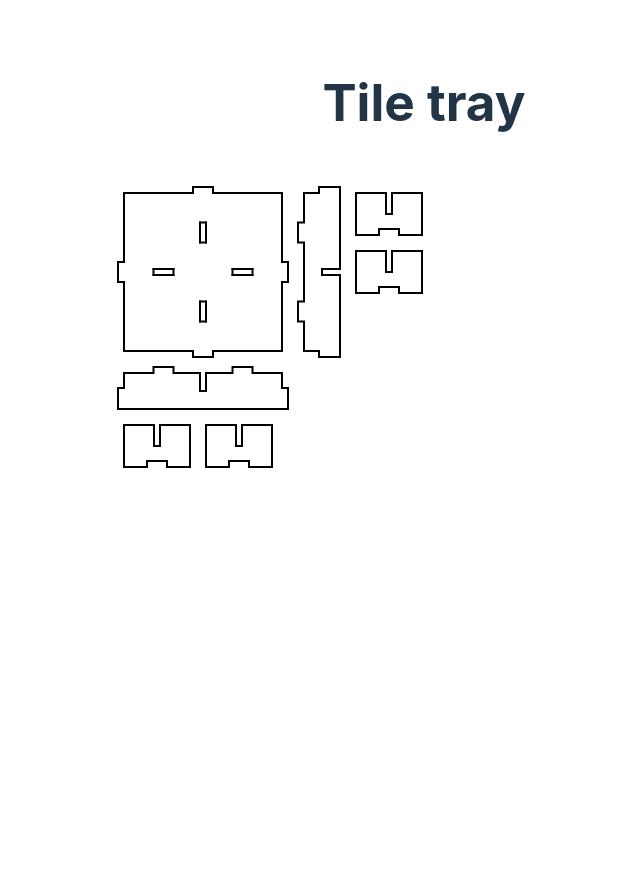
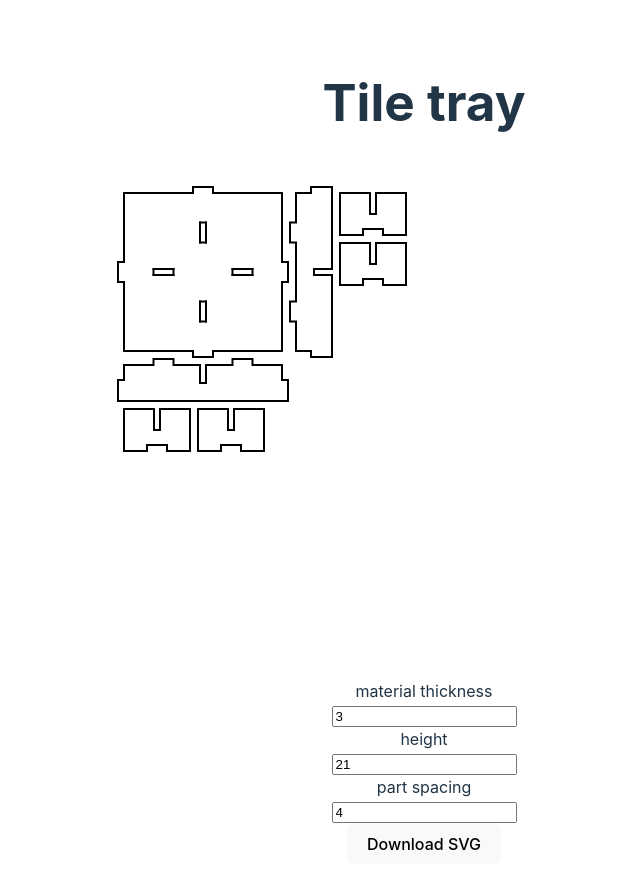
Before and after one commit to jacobcarpenter/box-maker, a React (Vite) app: page /box-maker/tile-tray in a window 1280 px wide. Shown: the top 888 px of the page, without its empty margins (216-856 px from the left). Before the commit the page ends 800 px from the top, so only its background shows below. Built offline with nearby package versions, Linux system fonts and the light colour scheme.

Commit message:
refactors for reuse

```diff
--- a/src/App.jsx
+++ b/src/App.jsx
@@ -1,37 +1,13 @@
-import { useReducer, useRef } from 'react';
+import { useReducer } from 'react';
 import { BoxParts } from './BoxParts';
 import { PropertyEditor } from './PropertyEditor';
+import { useDownloadSVG } from './useDownloadSVG';
 
 function App() {
-	const invisibleDownloadLink = useRef(null);
-
 	const [model, handleModelChange] = useReducer(applyChange, null, initModel);
 	const { box, partSpacing, zoom } = model;
 
-	const handleSave = async () => {
-		const aDownload = invisibleDownloadLink.current;
-
-		const { renderToStaticMarkup } = await import('react-dom/server');
-
-		const staticRendering = renderToStaticMarkup(
-			<BoxParts forExport box={box} partSpacing={partSpacing} />
-		);
-
-		// revoke last object url (safe to revoke `null`) before assigning a new one
-		URL.revokeObjectURL(aDownload.href);
-		aDownload.href = URL.createObjectURL(
-			new Blob(
-				[
-					`<svg width="500mm" height="500mm" viewBox="0 0 500 500">${staticRendering}</svg>`,
-				],
-				{
-					type: 'image/svg+xml',
-				}
-			)
-		);
-
-		aDownload.click();
-	};
+	const [invisibleDownloadLink, handleDownload] = useDownloadSVG();
 
 	return (
 		<section>
@@ -68,10 +44,36 @@ function App() {
 				</div>
 				<div>
 					<PropertyEditor
+						editableProperties={editableProperties}
 						model={model}
 						onChange={handleModelChange}
-						onSave={handleSave}
-					/>
+					>
+						{/* TODO: move zoom control somewhere else */}
+						<div>
+							<label>
+								<input
+									type="checkbox"
+									checked={model.zoom}
+									onChange={(e) => {
+										handleModelChange({ zoom: e.target.checked });
+									}}
+								/>{' '}
+								zoom
+							</label>
+						</div>
+
+						<div sx={{ marginTop: '16px' }}>
+							<button
+								onClick={() =>
+									handleDownload(() => (
+										<BoxParts forExport box={box} partSpacing={partSpacing} />
+									))
+								}
+							>
+								Download SVG
+							</button>
+						</div>
+					</PropertyEditor>
 				</div>
 			</div>
 		</section>
@@ -79,6 +81,47 @@ function App() {
 }
 
 export default App;
+
+const editableProperties = [
+	{
+		title: 'material thickness',
+		getValue: (model) => model.box.materialThickness,
+		makePartial: (materialThickness) => ({ box: { materialThickness } }),
+		precision: 0.001,
+		step: 0.5,
+	},
+	{
+		title: 'width',
+		getValue: (model) => model.box.width,
+		makePartial: (width) => ({ box: { width } }),
+		precision: 0.001,
+		step: 10,
+	},
+	{
+		title: 'length',
+		getValue: (model) => model.box.length,
+		makePartial: (length) => ({ box: { length } }),
+		precision: 0.001,
+		step: 10,
+	},
+	{
+		title: 'depth',
+		getValue: (model) => model.box.depth,
+		makePartial: (depth) => ({ box: { depth } }),
+		precision: 0.001,
+		step: 10,
+	},
+	{
+		title: 'divider count',
+		getValue: (model) => model.box.dividerCount,
+		makePartial: (dividerCount) => ({ box: { dividerCount } }),
+	},
+	{
+		title: 'part spacing',
+		getValue: (model) => model.partSpacing,
+		makePartial: (partSpacing) => ({ partSpacing }),
+	},
+];
 
 const defaultModel = {
 	box: {
--- a/src/BoxParts.jsx
+++ b/src/BoxParts.jsx
@@ -1,7 +1,7 @@
 import { createContext, useContext } from 'react';
 import { squiggle, tabbed, divided } from './path-util';
 
-const ExportContext = createContext(false);
+export const ExportContext = createContext(false);
 
 export function BoxParts({ box, partSpacing, forExport }) {
 	// shorthand declarations for better prettier formatting
--- a/src/PropertyEditor.jsx
+++ b/src/PropertyEditor.jsx
@@ -3,7 +3,12 @@ import { NumberInput } from './NumberInput';
 
 const ModelChangeContext = createContext();
 
-export function PropertyEditor({ model, onChange, onSave }) {
+export function PropertyEditor({
+	editableProperties,
+	model,
+	onChange,
+	children,
+}) {
 	const formId = useId();
 
 	const modelChangeContextValue = useMemo(
@@ -32,75 +37,23 @@ export function PropertyEditor({ model, onChange, onSave }) {
 						columnGap: '1em',
 					}}
 				>
-					<NumberProperty
-						title="material thickness"
-						value={model.box.materialThickness}
-						makeModelPartial={(value) => ({
-							box: { materialThickness: value },
-						})}
-						precision={0.001}
-						step={0.5}
-					/>
-
-					<NumberProperty
-						title="width"
-						value={model.box.width}
-						makeModelPartial={(value) => ({ box: { width: value } })}
-						precision={0.001}
-						step={10}
-					/>
-
-					<NumberProperty
-						title="length"
-						value={model.box.length}
-						makeModelPartial={(value) => ({ box: { length: value } })}
-						precision={0.001}
-						step={10}
-					/>
-
-					<NumberProperty
-						title="depth"
-						value={model.box.depth}
-						makeModelPartial={(value) => ({ box: { depth: value } })}
-						precision={0.001}
-					/>
-
-					<NumberProperty
-						title="divider count"
-						value={model.box.dividerCount}
-						makeModelPartial={(value) => ({ box: { dividerCount: value } })}
-					/>
-
-					<NumberProperty
-						title="part spacing"
-						value={model.partSpacing}
-						makeModelPartial={(value) => ({ partSpacing: value })}
-					/>
+					{editableProperties.map(({ getValue, ...props }, i) => (
+						<NumberProperty key={i} value={getValue(model)} {...props} />
+					))}
 				</div>
 
-				{/* TODO: move zoom controls somewhere else */}
-				<div>
-					<label>
-						<input
-							type="checkbox"
-							checked={model.zoom}
-							onChange={(e) => {
-								onChange({ zoom: e.target.checked });
-							}}
-						/>{' '}
-						zoom
-					</label>
-				</div>
-
-				<div sx={{ marginTop: '24px' }}>
-					<button onClick={onSave}>Download SVG</button>
-				</div>
+				{children}
 			</ModelChangeContext.Provider>
 		</form>
 	);
 }
 
-function NumberProperty({ title, value, makeModelPartial, ...props }) {
+function NumberProperty({
+	title,
+	value,
+	makePartial: makeModelPartial,
+	...props
+}) {
 	const { formId, onChange } = useContext(ModelChangeContext);
 	const id = `${formId}-${title.replace(' ', '-')}`;
 
--- a/src/TileTray.jsx
+++ b/src/TileTray.jsx
@@ -1,21 +1,24 @@
+import { useReducer } from 'react';
 import { TileTrayParts } from './TileTrayParts';
+import { PropertyEditor } from './PropertyEditor';
+import { useDownloadSVG } from './useDownloadSVG';
 
 export function TileTray() {
-	const partSpacing = 8;
+	const [model, handleModelChange] = useReducer(applyChange, null, initModel);
 
-	const thickness = 3;
-
-	const tileAreaSize = 38;
-	const sideSize = 33;
-	const height = 21;
-
-	const tabLength = 10;
-	const tabGap = 15;
+	const [invisibleDownloadLink, handleDownload] = useDownloadSVG();
 
 	return (
 		<section>
+			<a
+				ref={invisibleDownloadLink}
+				download="tray.svg"
+				sx={{ display: 'none' }}
+			/>
 			<h1>Tile tray</h1>
 
+			<div sx={{ display: 'flex', flexDirection: 'column' }}>
+				<div>
 					<svg
 						width={640}
 						height={500}
@@ -27,17 +30,100 @@ export function TileTray() {
 						<g transform="scale(2,2)">
 							<g transform="translate(10,10)">
 								<TileTrayParts
-							partSpacing={partSpacing}
-							thickness={thickness}
+									partSpacing={model.partSpacing}
+									thickness={model.tray.materialThickness}
 									tileAreaSize={tileAreaSize}
 									sideSize={sideSize}
-							height={height}
+									height={model.tray.height}
 									tabLength={tabLength}
 									tabGap={tabGap}
 								/>
 							</g>
 						</g>
 					</svg>
+				</div>
+				<div>
+					<PropertyEditor
+						editableProperties={editableProperties}
+						model={model}
+						onChange={handleModelChange}
+					>
+						<div sx={{ marginTop: '24px' }}>
+							<button
+								onClick={() =>
+									handleDownload(() => (
+										<TileTrayParts
+											forExport
+											partSpacing={model.partSpacing}
+											thickness={model.tray.materialThickness}
+											tileAreaSize={tileAreaSize}
+											sideSize={sideSize}
+											height={model.tray.height}
+											tabLength={tabLength}
+											tabGap={tabGap}
+										/>
+									))
+								}
+							>
+								Download SVG
+							</button>
+						</div>
+					</PropertyEditor>
+				</div>
+			</div>
 		</section>
 	);
 }
+
+const editableProperties = [
+	{
+		title: 'material thickness',
+		getValue: (model) => model.tray.materialThickness,
+		makePartial: (materialThickness) => ({ tray: { materialThickness } }),
+		precision: 0.001,
+		step: 0.5,
+	},
+	{
+		title: 'height',
+		getValue: (model) => model.tray.height,
+		makePartial: (height) => ({ tray: { height } }),
+		precision: 0.001,
+		step: 10,
+	},
+	{
+		title: 'part spacing',
+		getValue: (model) => model.partSpacing,
+		makePartial: (partSpacing) => ({ partSpacing }),
+	},
+];
+
+const tileAreaSize = 38;
+const sideSize = 33;
+
+const tabLength = 10;
+const tabGap = 15;
+
+const defaultModel = {
+	tray: {
+		materialThickness: 3,
+		height: 21,
+	},
+	partSpacing: 4,
+};
+
+function initModel() {
+	// TODO: load from localStorage?
+	return defaultModel;
+}
+
+// TODO: factor out to common utility?
+function applyChange(model, partial) {
+	return {
+		...model,
+		...partial,
+		tray: {
+			...model.tray,
+			...partial.tray,
+		},
+	};
+}
--- /dev/null
+++ b/src/useDownloadSVG.js
@@ -0,0 +1,30 @@
+import { useRef } from 'react';
+
+export function useDownloadSVG() {
+	const linkRef = useRef(null);
+
+	const handleDownload = async (render) => {
+		const aDownload = linkRef.current;
+
+		const { renderToStaticMarkup } = await import('react-dom/server');
+
+		const staticRendering = renderToStaticMarkup(render());
+
+		// revoke last object url (safe to revoke `null`) before assigning a new one
+		URL.revokeObjectURL(aDownload.href);
+		aDownload.href = URL.createObjectURL(
+			new Blob(
+				[
+					`<svg width="500mm" height="500mm" viewBox="0 0 500 500">${staticRendering}</svg>`,
+				],
+				{
+					type: 'image/svg+xml',
+				}
+			)
+		);
+
+		aDownload.click();
+	};
+
+	return [linkRef, handleDownload];
+}
```
Also changed, not shown: src/TileTrayParts.jsx (+5 -4 lines). Lines whose indentation alone changed are shown as unchanged.
